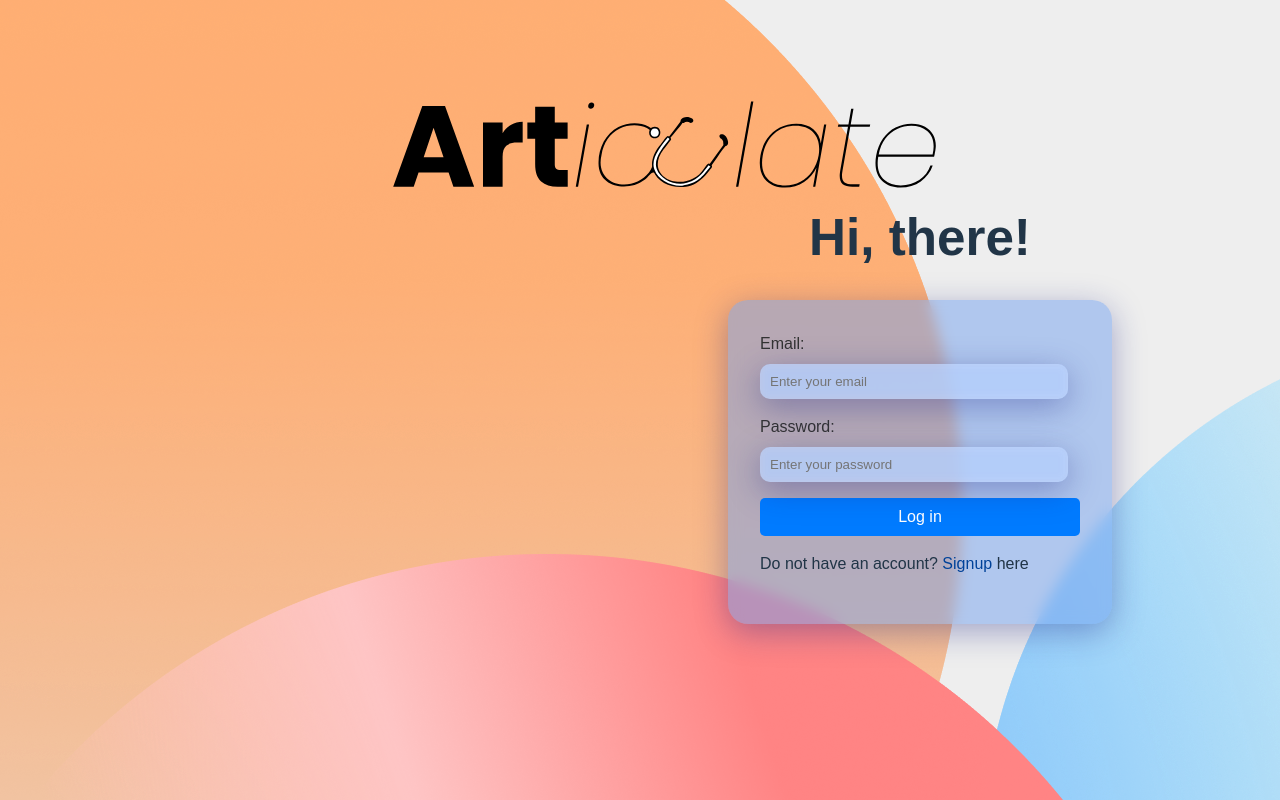
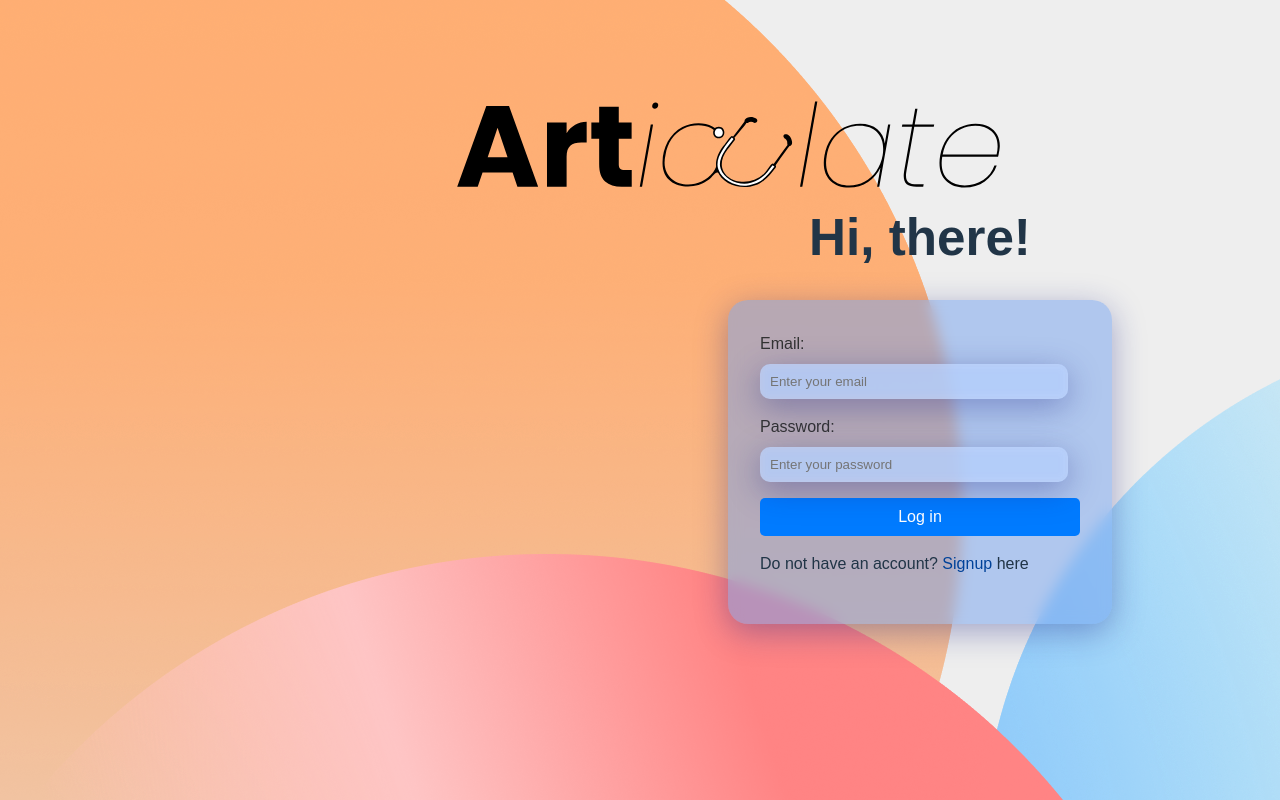
Before and after one commit to Laplata247/reddy42-client, a React (Vite) app in the folder client_painmap/: page /login in a window 1280 px wide. Built offline with nearby package versions, Linux system fonts and the light colour scheme; no server answers.

Commit message:
fix logo position

```diff
--- a/client_painmap/src/components/Logo/index.jsx
+++ b/client_painmap/src/components/Logo/index.jsx
@@ -3,7 +3,7 @@ import React from 'react';
 function Logo() {
   return (
     <div className="logo">
-      <img role='img'src="/Logo.svg" alt="logo" className="logo-svg" />
+      <img role='img'src="../../Logo.svg" alt="logo" className="logo-svg" />
     </div>
   );
 }
--- a/client_painmap/src/pages/HomePage/index.jsx
+++ b/client_painmap/src/pages/HomePage/index.jsx
@@ -5,7 +5,6 @@ import './styles.css';
 const HomePage = () => {
   return (
     <div role='PageWrapper'className='home'>
-      <h1>Home Page</h1>
       <div className='PageWrapper'>
         <h1>Welcome back, name!</h1>
         <Link to="/chat">
--- a/client_painmap/src/pages/Login/index.jsx
+++ b/client_painmap/src/pages/Login/index.jsx
@@ -19,6 +19,7 @@ const Login = () => {
 
   return (
     <div className="login-page">
+      <div className="new-div">
       <Logo />
       <h1>Hi, there!</h1>
 
@@ -46,6 +47,7 @@ const Login = () => {
       </form>
 
       {/* <Link to="/signup"><button role='thatButton'id="signupLink">No account?</button></Link> */}
+      </div>
 
     </div>
   )
--- a/client_painmap/src/pages/Login/styles.css
+++ b/client_painmap/src/pages/Login/styles.css
@@ -10,9 +10,8 @@ body {
     justify-content: space-around;
 
 }
-
-.login-page img {
-    margin-left: 350rem;
+.logo-svg {
+    right: 20%;
 }
 
 .login {
```
